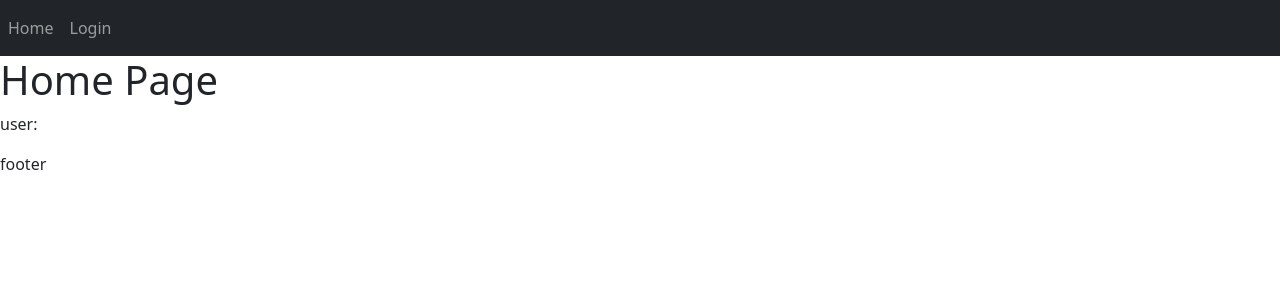
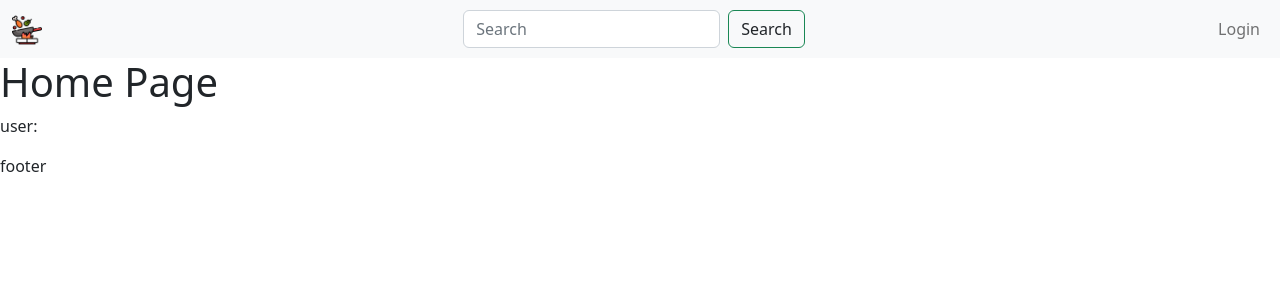
Before and after one commit to PhungNhuY/MYPAN_FE, a Vue app: page / in a window 1280 px wide. Shown: the top 300 px of the page. Built offline with nearby package versions, Linux system fonts and the light colour scheme; no server answers.

Commit message:
update header

```diff
--- a/src/components/layout/HeaderCpn.vue
+++ b/src/components/layout/HeaderCpn.vue
@@ -1,16 +1,57 @@
 <script setup lang="ts">
 import { useAuthStore } from '@/stores/Auth.store';
+import { ref } from 'vue';
 
 const authStore = useAuthStore();
+
+const searchData = ref('');
+
+function searchAction() {
+    console.log(searchData.value);
+}
 </script>
 
 <template>
-    <nav class="navbar navbar-expand navbar-dark bg-dark">
-        <div class="navbar-nav">
-            <router-link to="/" class="nav-item nav-link">Home</router-link>
-            <router-link v-show="authStore.user?.email" to="/getMe" class="nav-item nav-link">GetMe</router-link>
-            <button v-show="authStore.user?.email" @click="authStore.logout()" class="btn btn-link nav-item nav-link">Logout</button>
-            <router-link v-show="!authStore.user?.email" to="/auth/login" class="nav-item nav-link">Login</router-link>
+    <nav class="navbar navbar-expand-md navbar-light bg-light">
+        <div class="container-fluid">
+            <router-link to="/" class="navbar-brand">
+                <img class="logo" src="@/assets/images/cooking.png" alt="" srcset="" width="30" height="30">
+            </router-link>
+
+            <form class="d-flex" @submit.prevent="searchAction">
+                <input v-model="searchData" class="form-control me-2" type="search" placeholder="Search"
+                    aria-label="Search">
+                <button class="btn btn-outline-success" type="submit">Search</button>
+            </form>
+
+            <button class="navbar-toggler" type="button" data-toggle="collapse" data-target="#navbarSupportedContent"
+                aria-controls="navbarSupportedContent" aria-expanded="false" aria-label="Toggle navigation">
+                <span class="navbar-toggler-icon"></span>
+            </button>
+            <div class="collapse navbar-collapse" id="navbarSupportedContent">
+                <ul class="navbar-nav me-auto mb-2 mb-lg-0">
+                    <li class="nav-item" v-show="authStore.user?.email">
+                        <router-link to="/getMe" class="nav-item nav-link">GetMe</router-link>
+                    </li>
+                    <li class="nav-item" v-show="authStore.user?.email">
+                        <button @click="authStore.logout()" class="btn btn-link nav-item nav-link">Logout</button>
+                    </li>
+                    <li class="nav-item" v-show="!authStore.user?.email">
+                        <router-link to="/auth/login" class="nav-link" href="#">Login</router-link>
+                    </li>
+                </ul>
+            </div>
         </div>
     </nav>
 </template>
+
+<style lang="scss" scoped>
+.logo {
+    // width: 30px;
+    // height: 30px;
+}
+
+.navbar-collapse{
+    flex-grow: unset;
+}
+</style>
```
Also changed, not shown: src/assets/images/cooking.png (added).
